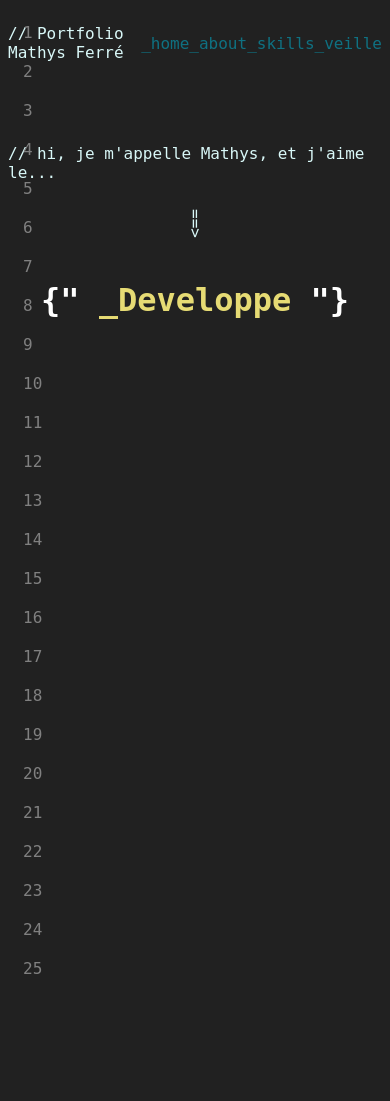
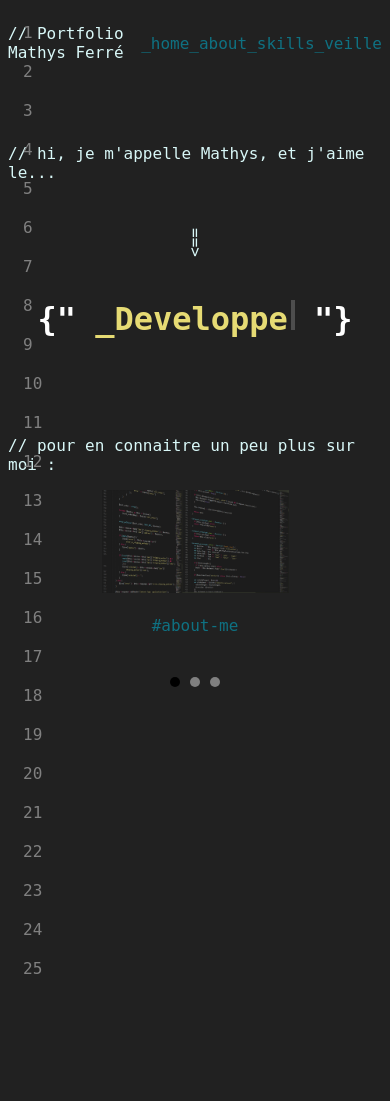
Before and after one commit to NeoDroidStudios/neodroidstudios.github.io, a PHP site: page / in a window 390 px wide. After the commit the page ends 974 px from the top, so only its background shows below. Run offline with PHP 8.4, Linux system fonts and the light colour scheme; some web fonts are replaced.

Commit message:
Ajout d'un carousel

```diff
--- a/index.html
+++ b/index.html
@@ -11,6 +11,7 @@
     <link rel="stylesheet" href="./styles/css/loading.css">
     <link rel="stylesheet" href="./styles/css/scroll.css">
     <link rel="stylesheet" href="./styles/css/auto-text.css">
+    <link rel="stylesheet" href="./styles/css/carousel.css">
     <link href="https://fonts.cdnfonts.com/css/vt323" rel="stylesheet">
 </head>
 
@@ -32,7 +33,7 @@
 
         <div style="display: flex; justify-content: space-around; align-items: center;">
             <p>// Portfolio Mathys Ferré</p>
-            <a href="">_home</a>
+            <a href="./index.html">_home</a>
             <a href="./pages/about.html">_about</a>
             <a href="./pages/skills.html">_skills</a>
             <a href="./pages/vieille.html">_veille</a>
@@ -41,6 +42,8 @@
         <div style="display: flex; justify-content: center; align-items: center; margin-top: 50px;">
             <p>// hi, je m'appelle Mathys, et j'aime le...</p>
         </div>
+
+        <br>
 
         <div style="display: flex; justify-content: center; align-items: center;">
             <p style="transform: rotate(90deg);">==></p>
@@ -53,12 +56,47 @@
             <p style="color:#FFFFFF">&ensp;"}</p>
         </div>
 
+        <div style="display: flex; justify-content: center; align-items: center; margin-top: 50px;">
+            <p>// pour en connaitre un peu plus sur moi :</p>
+        </div>
+
+        <div class="carousel">
+            <div class="carousel__item">
+                <a href="./pages/about.html">
+                    <img src="./images/about-me.png" alt="Slide 1">
+                    <br><br>
+                    #about-me
+                </a>
+            </div>
+            <div class="carousel__item">
+                <a href="./pages/skills.html">
+                    <img src="./images/cv.png" alt="Slide 2">
+                    <br><br>
+                    #cv
+                </a>
+            </div>
+            <div class="carousel__item">
+                <a href="./pages/vieille.html">
+                    <img src="./images/search.png" alt="Slide 3">
+                    <br><br>
+                    #vieille-technologique
+                </a>
+            </div>
+        </div>
+
+        <div class="carousel__nav">
+            <div class="carousel__indicator carousel__indicator--active"></div>
+            <div class="carousel__indicator"></div>
+            <div class="carousel__indicator"></div>
+        </div>
+
     </div>
 
     <script type="text/javascript" src="./scripts/script.js"></script>
     <script type="text/javascript" src="./scripts/loading.js"></script>
     <script type="text/javascript" src="./scripts/auto-text.js"></script>
     <script type="text/javascript" src="./scripts/scroll.js"></script>
+    <script type="text/javascript" src="./scripts/carousel.js"></script>
 
 </body>
 
--- /dev/null
+++ b/scripts/carousel.js
@@ -0,0 +1,23 @@
+const carousel = document.querySelector('.carousel');
+const indicators = [...document.querySelectorAll('.carousel__indicator')];
+
+let scrollPosition = 0;
+let activeIndicator = 0;
+
+carousel.addEventListener('scroll', () => {
+    scrollPosition = carousel.scrollLeft;
+
+    indicators.forEach((indicator, index) => {
+        indicator.classList.toggle('carousel__indicator--active', index === activeIndicator);
+    });
+});
+
+indicators.forEach((indicator, index) => {
+    indicator.addEventListener('click', () => {
+        activeIndicator = index;
+        carousel.scrollTo({
+            left: activeIndicator * carousel.offsetWidth,
+            behavior: 'smooth'
+        });
+    });
+});
--- a/styles/css/auto-text.css
+++ b/styles/css/auto-text.css
@@ -4,10 +4,7 @@
     align-items: center;
     height: 100vh;
     font-size: clamp(2rem, 2.8vw, 5rem);
-<<<<<<< HEAD
     font-family: 'VT323',monospace;
-=======
->>>>>>> 33bf4dbc4365e2351b1fa57fe508e14a6917a824
     font-weight: bold;
 }
 
@@ -21,28 +18,12 @@
 #auto-text {
     display: flex;
     align-items: baseline;
-<<<<<<< HEAD
-    margin: 15px;
     justify-content: center;
-    height: 100vh;
     font-size: clamp(2rem, 2.8vw, 5rem);
     font-family: 'VT323',monospace;
     font-weight: bold;
 }
 
-=======
-    justify-content: center;
-    padding: 0;
-    font-size: clamp(2rem, 2.8vw, 5rem);
-    font-weight: bold;
-}
-
-#auto-text > p {
-    padding: 0;
-    margin: 0;
-}
-
->>>>>>> 33bf4dbc4365e2351b1fa57fe508e14a6917a824
 /* blinking cursor */
 #cursor {
     line-height: 17px;
@@ -64,8 +45,4 @@
     100% {
         background: transparent
     }
-<<<<<<< HEAD
 }
-=======
-}
->>>>>>> 33bf4dbc4365e2351b1fa57fe508e14a6917a824
--- /dev/null
+++ b/styles/css/carousel.css
@@ -0,0 +1,41 @@
+.carousel {
+    text-align: center;
+    overflow: hidden;
+    display: flex;
+    scroll-snap-type: x mandatory;
+    scroll-behavior: smooth;
+    -webkit-overflow-scrolling: touch;
+    width: 100%;
+}
+
+.carousel__item {
+    flex: 0 0 auto;
+    width: 100%;
+    margin-right: 20px;
+    scroll-snap-align: center;
+}
+
+img {
+    max-width: 50%;
+    height: auto;
+    object-fit: cover;
+}
+
+.carousel__nav {
+    display: flex;
+    justify-content: center;
+    margin-top: 20px;
+}
+
+.carousel__indicator {
+    cursor: pointer;
+    height: 10px;
+    width: 10px;
+    border-radius: 50%;
+    background-color: gray;
+    margin: 0 5px;
+}
+
+.carousel__indicator--active {
+    background-color: black;
+}
```
Also changed, not shown: pages/about.html (+9 -24 lines), pages/skills.html (+36 -0 lines), pages/vieille.html (+36 -0 lines), images/about-me.png (added), images/cv.png (added), images/search.png (added).
